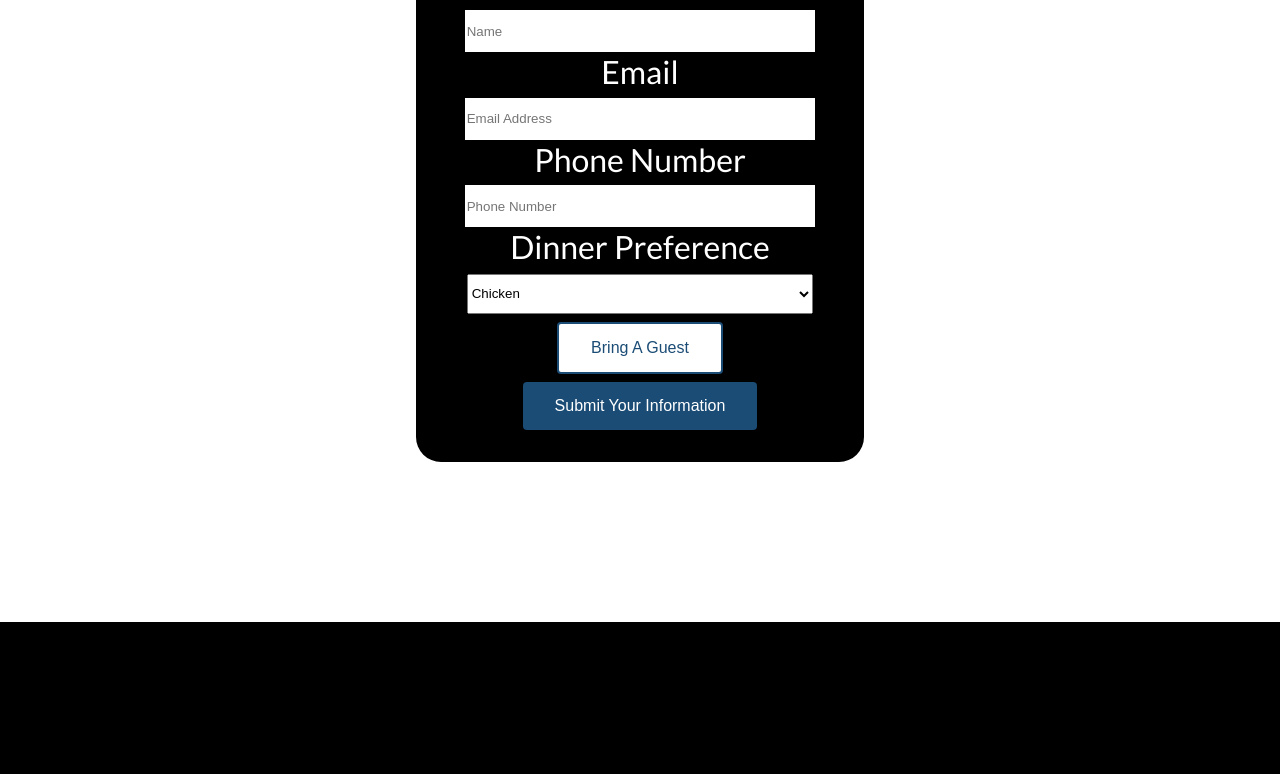
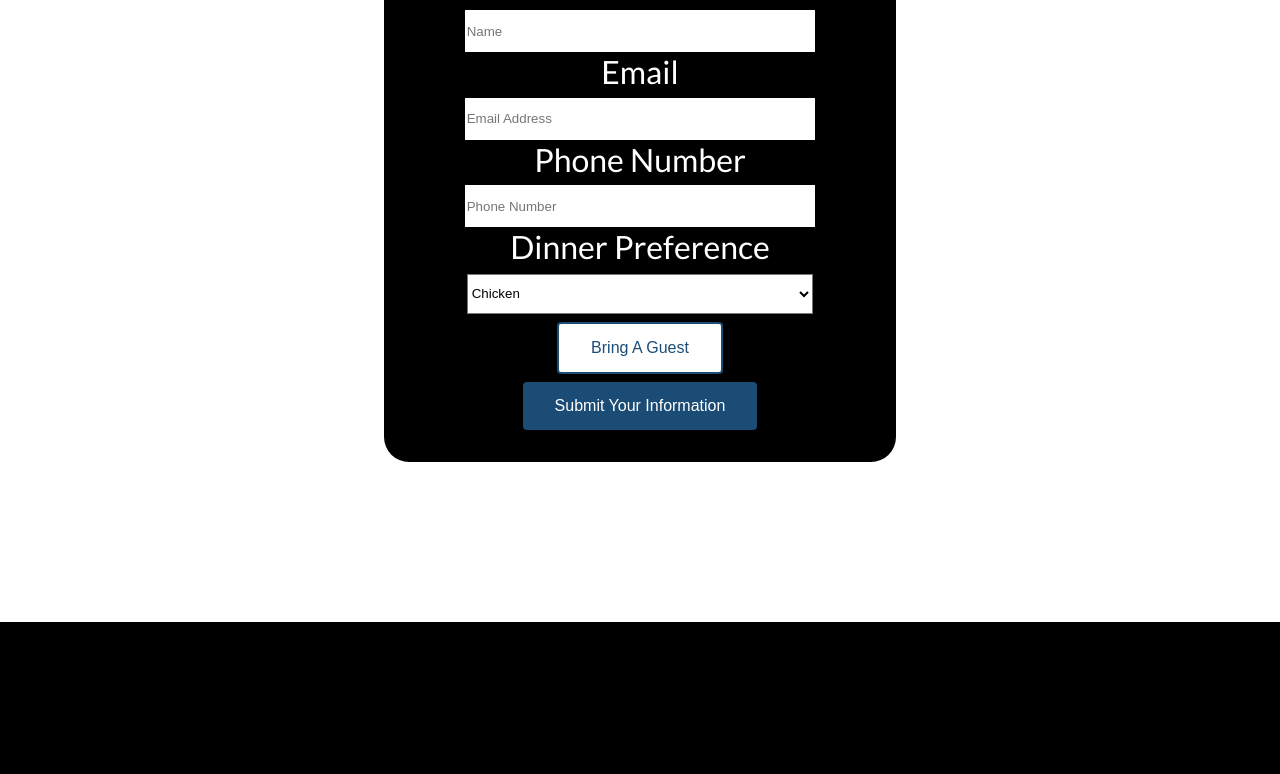
Before and after one commit to jonathanjwatson/stork-ball, a React (Create React App) app in the folder client/: page / in a window 1280 px wide. Shown: the part 4101-4875 px from the top of the page. Built offline with nearby package versions, Linux system fonts and the light colour scheme.

Commit message:
Form styling

```diff
--- a/client/public/index.html
+++ b/client/public/index.html
@@ -10,6 +10,7 @@
     -->
     <link rel="manifest" href="%PUBLIC_URL%/manifest.json">
     <link rel="shortcut icon" href="%PUBLIC_URL%/favicon.ico">
+    <link rel="stylesheet" href="path/to/font-awesome/css/font-awesome.min.css">
     <!--
       Notice the use of %PUBLIC_URL% in the tags above.
       It will be replaced with the URL of the `public` folder during the build.
--- a/client/src/components/PodSevenGuest.jsx
+++ b/client/src/components/PodSevenGuest.jsx
@@ -31,7 +31,7 @@ class PodSevenGuest extends Component {
 									<option value="Vegetarian">Vegetarian</option>
 								</select>
 								<br />
-                                <button>Submit Your Information</button>
+                                <button className="RSVP-primary-button">Submit Your Information</button>
             </div>
         );
     }
--- a/client/src/index.css
+++ b/client/src/index.css
@@ -230,13 +230,15 @@ position: absolute;
   padding-top:1em;
 }
 .RSVP button {
-
     padding: 15px 32px;
     text-align: center;
     text-decoration: none;
     display: inline-block;
     font-size: 16px;
     border-radius:4px;
+}
+.RSVP select{
+  background-color:#fff;
 }
 .RSVP-primary-button{
   background-color: #1b4c75;
@@ -251,7 +253,7 @@ position: absolute;
     margin-top:.5em;
 }
 .RSVP-One{
-  width:35%;
+  width:40%;
   padding-top:1em;
   padding-bottom:1em;
 }
```
